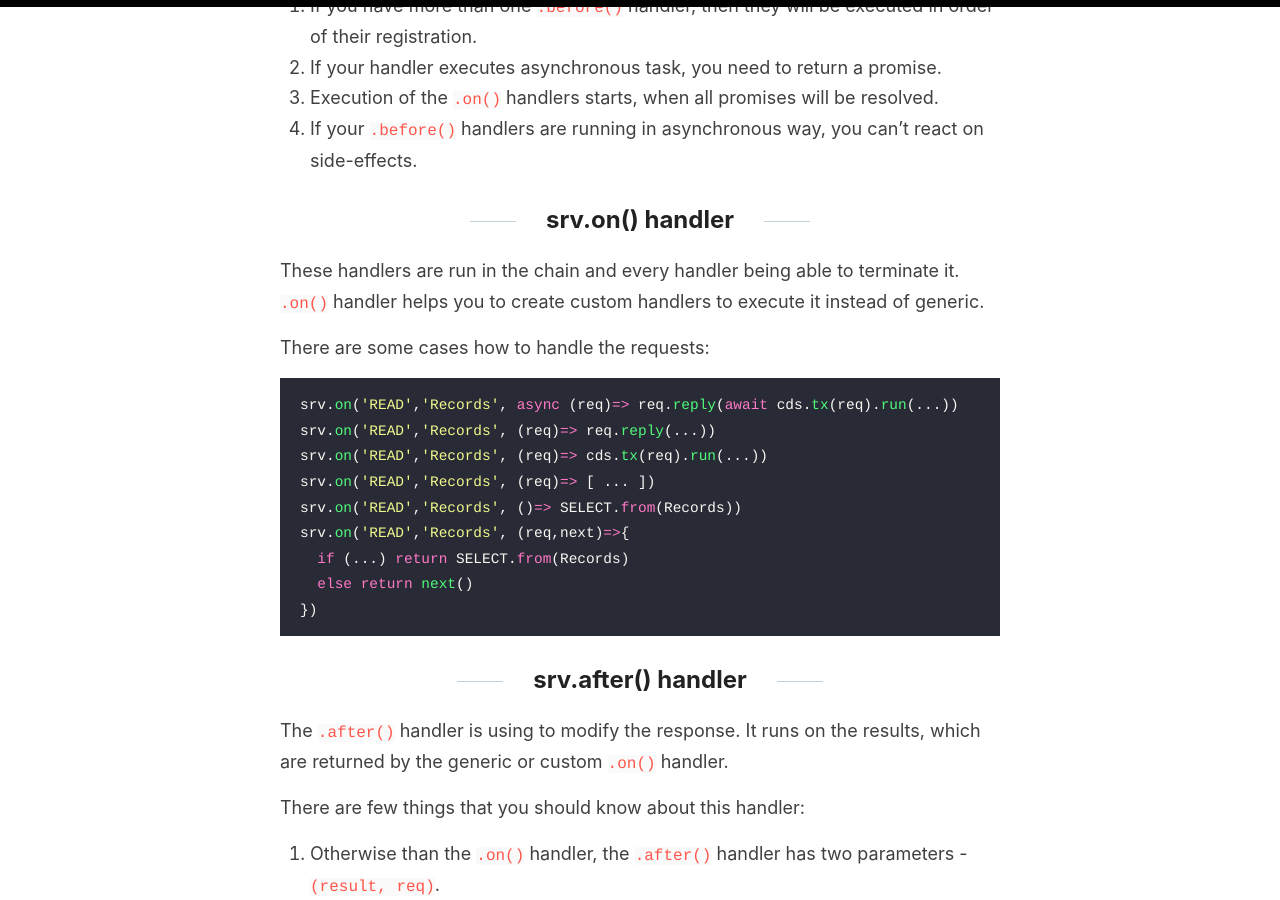
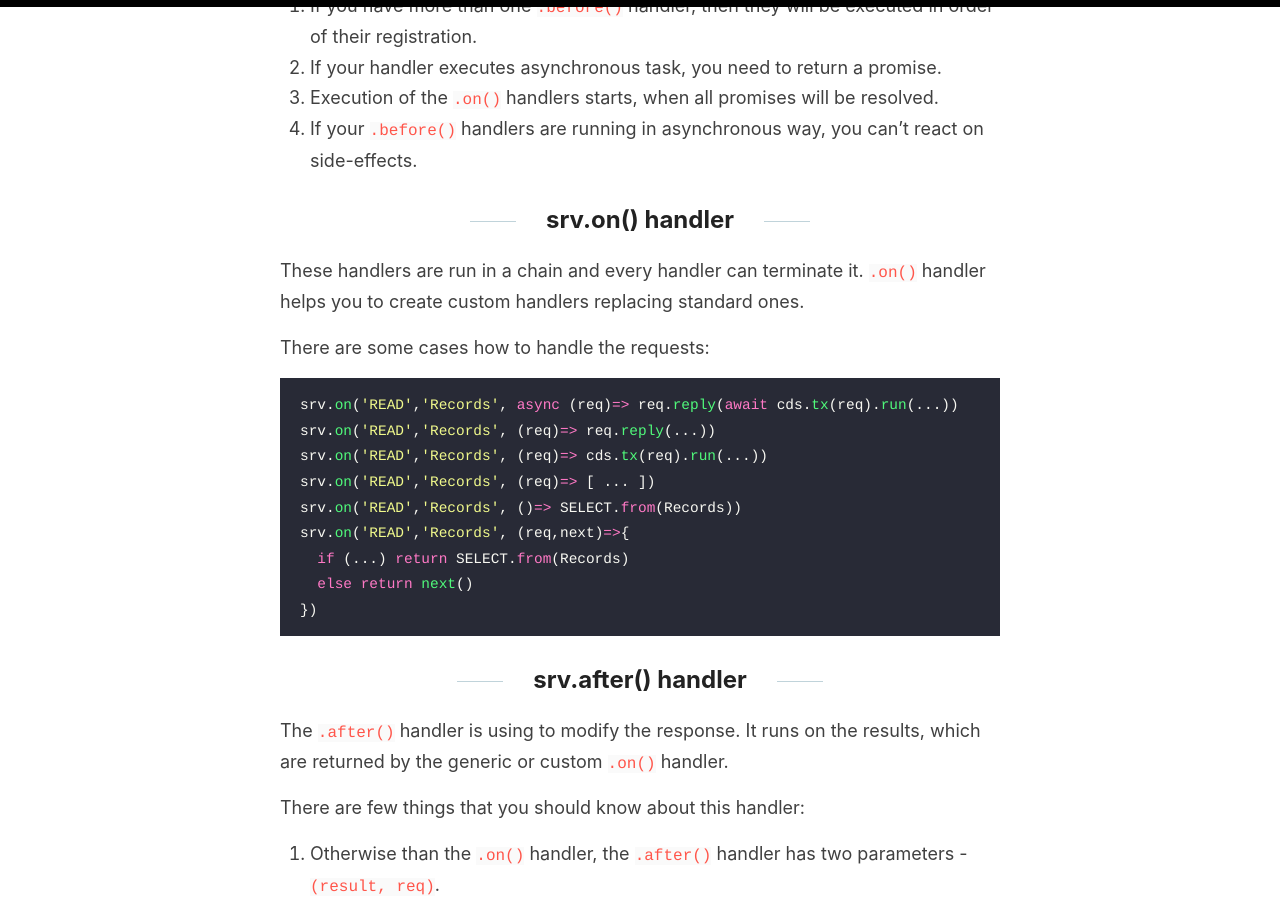
Before and after one commit to XAP-Software/XAP-Software.github.io, a Jekyll site: the page built from _posts/2022-07-20-diff_between_srv_on_before_after.md, in a window 1280 px wide and 900 px high, scrolled down 666 px. Built offline with Jekyll 4.4.1, drawn with Linux system fonts in a browser that asks for light colours.

Commit message:
Update _posts/2022-07-20-diff_between_srv_on_before_after.md

```diff
--- a/_posts/2022-07-20-diff_between_srv_on_before_after.md
+++ b/_posts/2022-07-20-diff_between_srv_on_before_after.md
@@ -26,7 +26,7 @@ There are another four things that you need to know about `.before()` handler:
 
 ## srv.on() handler
 
-These handlers are run in the chain and every handler being able to terminate it. `.on()` handler helps you to create custom handlers to execute it instead of generic.
+These handlers are run in a chain and every handler can terminate it. `.on()` handler helps you to create custom handlers replacing standard ones.
 
 There are some cases how to handle the requests:
 
```
